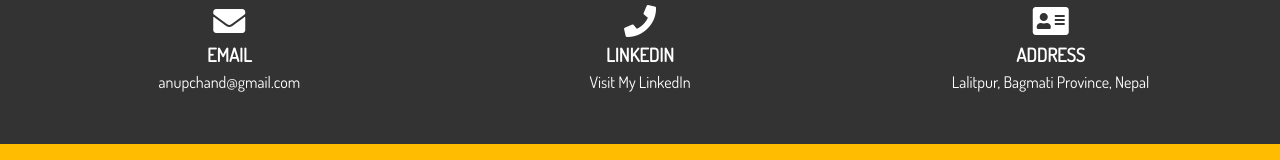
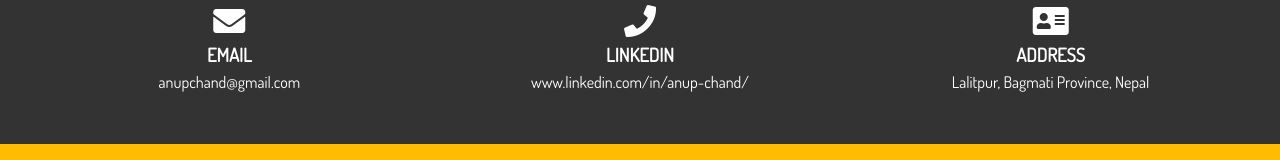
Before and after one commit to anupchand/portfolio_website, a website: page dist/contact.html in a window 1280 px wide. Shown: the part 742-902 px from the top of the page. Drawn offline with Linux system fonts and the light colour scheme.

Commit message:
Update contact.html

```diff
--- a/dist/contact.html
+++ b/dist/contact.html
@@ -70,7 +70,7 @@
                 <div>
                     <i class="fas fa-phone fa-2x"></i>
                     <h3>LinkedIn</h3>
-                    <p><a href="https://www.linkedin.com/in/anup-chand/" target="_blank"></a>Visit My LinkedIn</p>
+                    <p>www.linkedin.com/in/anup-chand/</p>
                 </div>
                 <div>
                     <i class="fas fa-address-card fa-2x"></i>
```
